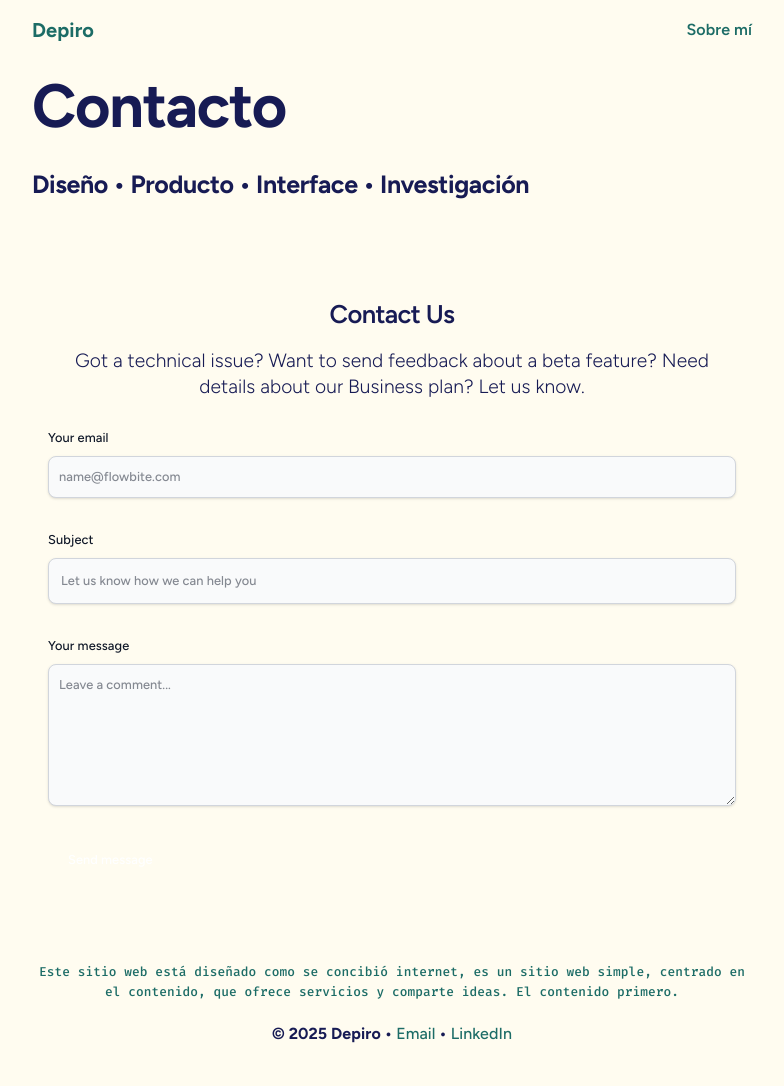
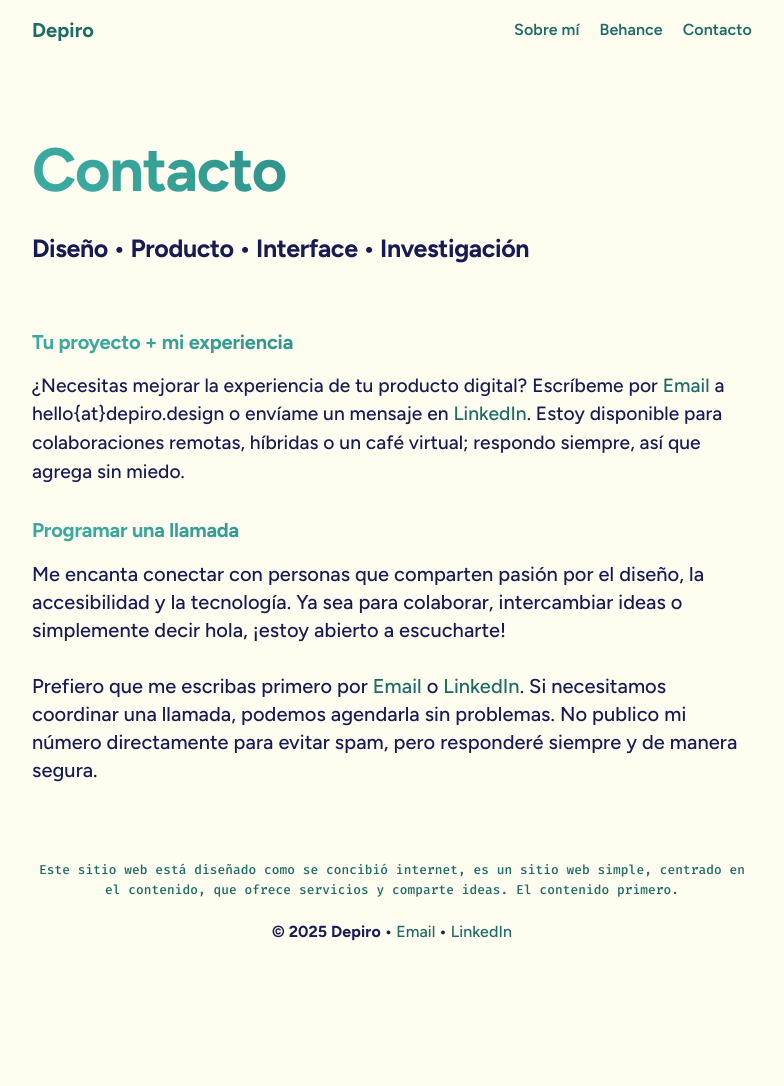
Before and after one commit to depiro/depiro, a website: page contact.html in a window 1280 px wide. Shown: the whole page, without its empty margins (248-1032 px from the left). After the commit the page ends 984 px from the top, so only its background shows below. Drawn offline with Linux system fonts and the light colour scheme.

Commit message:
add new header links and fix copy

```diff
--- a/contact.html
+++ b/contact.html
@@ -14,44 +14,38 @@
 <body>
   <div class="site-layout h-dvh">
     <header role="banner" class="flex flex-wrap justify-between p-4">
-        <a href="#hero" class="text-lg font-bold self-center no-underline font-[700] text-sm ">Depiro</a>
-        <nav class="self-center">
-          <a href="/about.html" class="no-underline">Sobre mí</a>
-        </nav>
-    </header>
+      <a href="./" class="text-lg font-bold self-center no-underline" style="view-transition-name: link-inicio">Depiro</a>
+      <nav class="self-center">
+        <a href="about.html" class="no-underline" style="view-transition-name: link-about">Sobre mí</a>
+        <a href="https://www.behance.net/depiro" target="_blank" class="no-underline" style="view-transition-name: link-port">Behance</a>
+        <a href="contact.html" class="no-underline" style="view-transition-name: link-contact">Contacto</a>
+      </nav>
+  </header>
 
-    <main id="main" role="main" class="flex items-center justify-center">
+  <main id="main" role="main" class="mb-8">
+    <div>
+      <h1 class="text-gradient mt-16 mb-4">Contacto</h1>
+      <h2 class="text-xl mb-16 mx-auto tracking-tight text-balance">Diseño • Producto • Interface • Investigación</h2>
 
       <div>
-        <h1 id="hero" class="mb-4 tracking-tight dark:text-white">Contacto</h1>
-        <h2 class="text-xl mb-8 mx-auto tracking-tight text-balance">Diseño • Producto • Interface • Investigación</h2>
+        <h3 class="mb-4 text-lg text-gradient">Tu proyecto + mi experiencia</h3>
+        <p>
+          ¿Necesitas mejorar la experiencia de tu producto digital? Escríbeme por <a href="mailto:hello@depiro.design" class="no-underline">Email</a> a hello{at}depiro.design o envíame un mensaje en <a href="https://linkedin.com/in/diegorodriguezpinedo/" class="no-underline" target="_blank" rel="noopener noreferrer">LinkedIn</a>.
+          Estoy disponible para colaboraciones remotas, híbridas o un café virtual; respondo siempre, así que agrega sin miedo.
+        </p>
 
-        <div class="s">
+        <h3 class="mb-4 text-lg text-gradient">Programar una llamada</h3>
+        <p class="mb-6 text-lg">
+          Me encanta conectar con personas que comparten pasión por el diseño, la accesibilidad y la tecnología.
+          Ya sea para colaborar, intercambiar ideas o simplemente decir hola, ¡estoy abierto a escucharte!
+        </p>
 
-
-            <div class="py-8 lg:py-16 px-4 mx-auto max-w-screen-md">
-                <h4 class="mb-4 tracking-tight text-center dark:text-white">Contact Us</h5>
-                <p class="mb-8 lg:mb-16 font-light text-center  dark:text-gray-400 sm:text-xl">Got a technical issue? Want to send feedback about a beta feature? Need details about our Business plan? Let us know.</p>
-                <form action="#" class="space-y-8">
-                    <div>
-                        <label for="email" class="block mb-2 text-sm font-medium text-gray-900 dark:text-gray-300">Your email</label>
-                        <input type="email" id="email" class="shadow-sm bg-gray-50 border border-gray-300 text-gray-900 text-sm rounded-lg focus:ring-primary-500 focus:border-primary-500 block w-full p-2.5 dark:bg-gray-700 dark:border-gray-600 dark:placeholder-gray-400 dark:text-white dark:focus:ring-primary-500 dark:focus:border-primary-500 dark:shadow-sm-light" placeholder="name@flowbite.com" required>
-                    </div>
-                    <div>
-                        <label for="subject" class="block mb-2 text-sm font-medium text-gray-900 dark:text-gray-300">Subject</label>
-                        <input type="text" id="subject" class="block p-3 w-full text-sm text-gray-900 bg-gray-50 rounded-lg border border-gray-300 shadow-sm focus:ring-primary-500 focus:border-primary-500 dark:bg-gray-700 dark:border-gray-600 dark:placeholder-gray-400 dark:text-white dark:focus:ring-primary-500 dark:focus:border-primary-500 dark:shadow-sm-light" placeholder="Let us know how we can help you" required>
-                    </div>
-                    <div class="sm:col-span-2">
-                        <label for="message" class="block mb-2 text-sm font-medium text-gray-900 dark:text-gray-400">Your message</label>
-                        <textarea id="message" rows="6" class="block p-2.5 w-full text-sm text-gray-900 bg-gray-50 rounded-lg shadow-sm border border-gray-300 focus:ring-primary-500 focus:border-primary-500 dark:bg-gray-700 dark:border-gray-600 dark:placeholder-gray-400 dark:text-white dark:focus:ring-primary-500 dark:focus:border-primary-500" placeholder="Leave a comment..."></textarea>
-                    </div>
-                    <button type="submit" class="py-3 px-5 text-sm font-medium text-center text-white rounded-lg bg-primary-700 sm:w-fit hover:bg-primary-800 focus:ring-4 focus:outline-none focus:ring-primary-300 dark:bg-primary-600 dark:hover:bg-primary-700 dark:focus:ring-primary-800">Send message</button>
-                </form>
-            </div>
-
-
-        </div>
+        <p class="mb-6 text-lg">
+          Prefiero que me escribas primero por <a href="mailto:hello@depiro.design" class="no-underline">Email</a> o <a href="https://linkedin.com/in/diegorodriguezpinedo/" class="no-underline" target="_blank" rel="noopener noreferrer">LinkedIn</a>.
+          Si necesitamos coordinar una llamada, podemos agendarla sin problemas. No publico mi número directamente para evitar spam, pero responderé siempre y de manera segura.
+        </p>
       </div>
+    </div>
     </main>
 
     <footer role="contentinfo" class="text-center items-center py-4">
```
Also changed, not shown: about.html (+18 -10 lines), contact copy.html (added, +80 -0 lines), index.html (+17 -5 lines).
